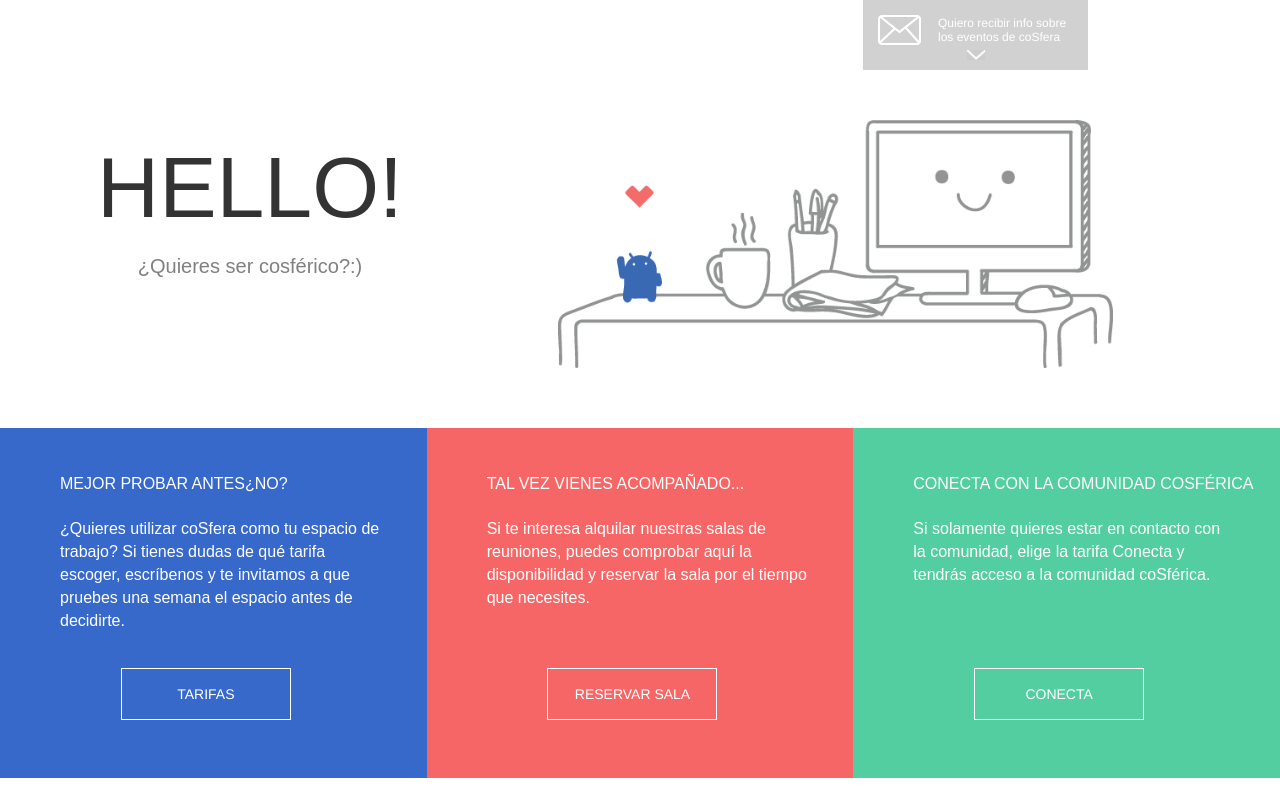
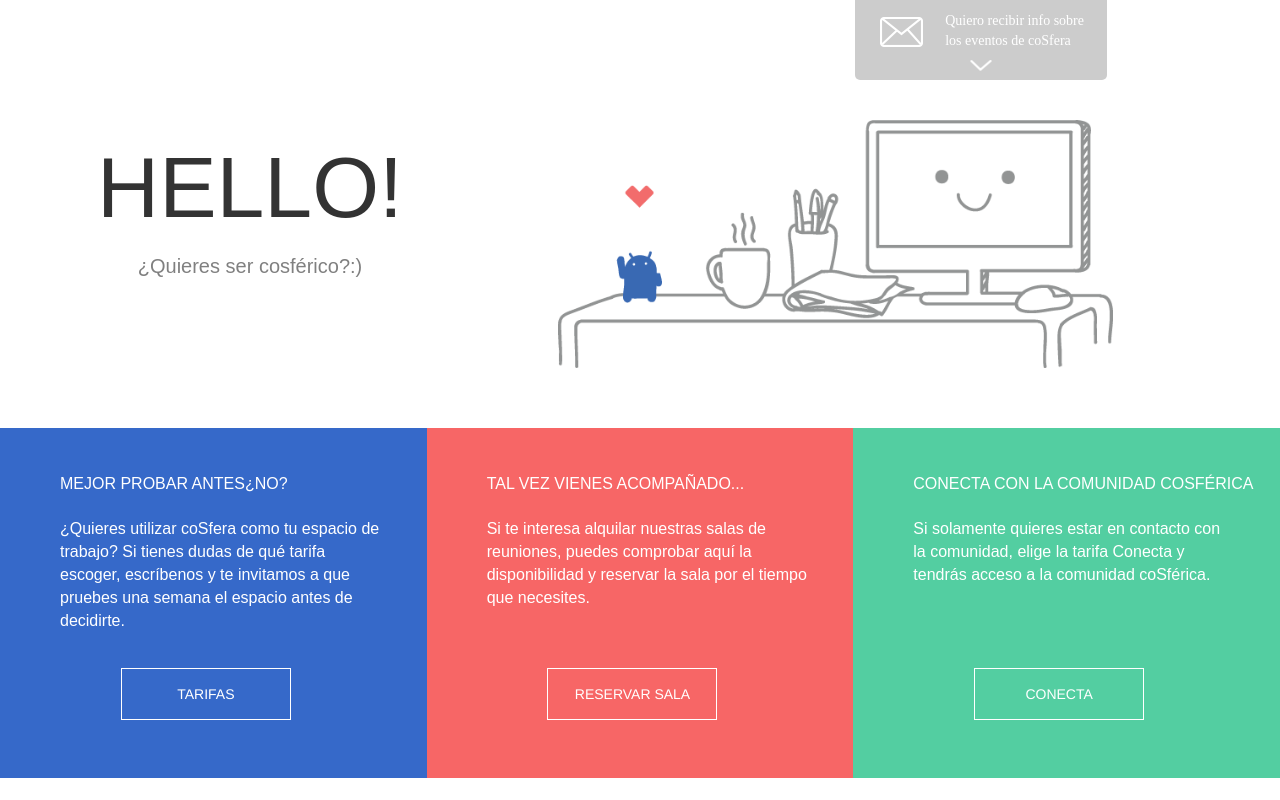
Before and after one commit to PatoSoft/quierosercosferico.com, a plain HTML site: page index.html in a window 1280 px wide. Shown: the top 800 px of the page. Drawn offline with nearby package versions, Linux system fonts and the light colour scheme.

```diff
--- a/css/main.css
+++ b/css/main.css
@@ -35,7 +35,81 @@
 	background-image: url("/img/pattern.gif");
 }
 
+/* subcriction */
 
+.haeader_subc {
+  display: block;
+  position: absolute;
+  top:-90px;
+  width:252px;
+  height:170px;
+  background-color: #CCCCCC;
+  right: 13.5%;
+  -webkit-border-radius: 05px;
+  -moz-border-radius: 05px;
+  border-radius: 05px;
+  -webkit-transition: all 1s ease;
+  z-index: 999999;
+}
+
+/* animacion subcreiption */
+
+.haeader_subc:hover {
+  top:-2px;
+}
+
+.header_subc_container {
+  position: absolute;
+  width:252px;
+  height:170px;
+  top:99px;
+}
+
+.haeader_subc_buttom {
+  width:170px;
+  color: #FFF;
+  height:50px;
+  position: absolute;
+  left:50%;
+  -webkit-transform: translate(-50%);
+  border: solid 1px #FFF;
+  top:35px;
+  font-family:Oswald-Regular;
+  font-size:14;
+  text-align: center;
+  line-height:50px;
+  border-radius: 3px 3px 3px 3px;
+-moz-border-radius: 3px 3px 3px 3px;
+-webkit-border-radius: 3px 3px 3px 3px;
+
+}
+
+.haeader_subc_tex {
+  position: absolute;
+  font-family: Oswald-Regular;
+  width:140px;
+  font-size:14px;
+  text-align:left;
+  top:2px;
+  left:90px;
+  color: #FFF;
+
+}
+
+.haeader_subc_sobre {
+  position: absolute;
+  top: 8px;
+  left:25px;
+}
+
+.haeader_subc_flecha {
+  position: absolute;
+  left:50%;
+  -webkit-transform:translate(-50%);
+  top: 45px;
+}
+
+/* fin de subcreption */
 
 .header {
 	padding-top: 120px;
--- a/index.html
+++ b/index.html
@@ -24,16 +24,24 @@
     <p class="browserupgrade">You are using an <strong>outdated</strong> browser. Please <a href="http://browsehappy.com/">upgrade your browser</a> to improve your experience.</p>
     <![endif]-->
 
-    <div class="dropdown hidden-xs hidden-sm">
-      <li class="" type="button" id="dropdownMenu1" data-toggle="dropdown" aria-expanded="true">
-        <img class="dropdown__img" src="img/sobre.png">
-        <span class="dropdown__text">Quiero recibir info sobre</span>
-        <span class="dropdown__text__2">los eventos de coSfera</span>
-        <img class="v" src="img/v.png"></img>
-      </li>
-      <span class="dropdown-menu" role="menu" aria-labelledby="dropdownMenu1">
-        <a role="menuitem" tabindex="-1" href="#">
-          SUSCRIBIRME</a>
+    <div class="haeader_subc hidden-xs hidden-sm">
+        <div class="haeader_subc_buttom">
+          SUSCRIBIRME
+        </div>
+        <div class="header_subc_container">
+
+          <div class="haeader_subc_sobre">
+            <img src="img/sobre.png" alt="" />
+          </div>
+          <div class="haeader_subc_tex">
+            <p>
+              Quiero recibir info sobre los eventos de coSfera
+            </p>
+          </div>
+          <div class="haeader_subc_flecha">
+            <img src="img/flecha.png" alt="" />
+          </div>
+        </div>
       </div>
 
       <div class="container">
@@ -89,7 +97,7 @@
 
         <!-- TARIFAS -->
         <div class="container tarifas blueBg">
-        <div class="row col-md-12">
+        <div class="col-md-12">
           <span class="tarifas__title col-md-2 col-sm-4 col-xs-4 col-lg-2">TARIFAS</span>
           <img src="/img/tarifas__dias.png" class="tarifas__dias col-md-6 col-sm-12 col-xs-12 col-lg-6"></img>
           <img src="/img/tarifas__parciales.png" class="tarifa tarifas__parciales col-md-6 col-sm-12 col-xs-12 col-lg-6"></img>
```
Also changed, not shown: img/flecha.png (added), img/ojo_ab.png (added), img/ojo_ce.png (added).
